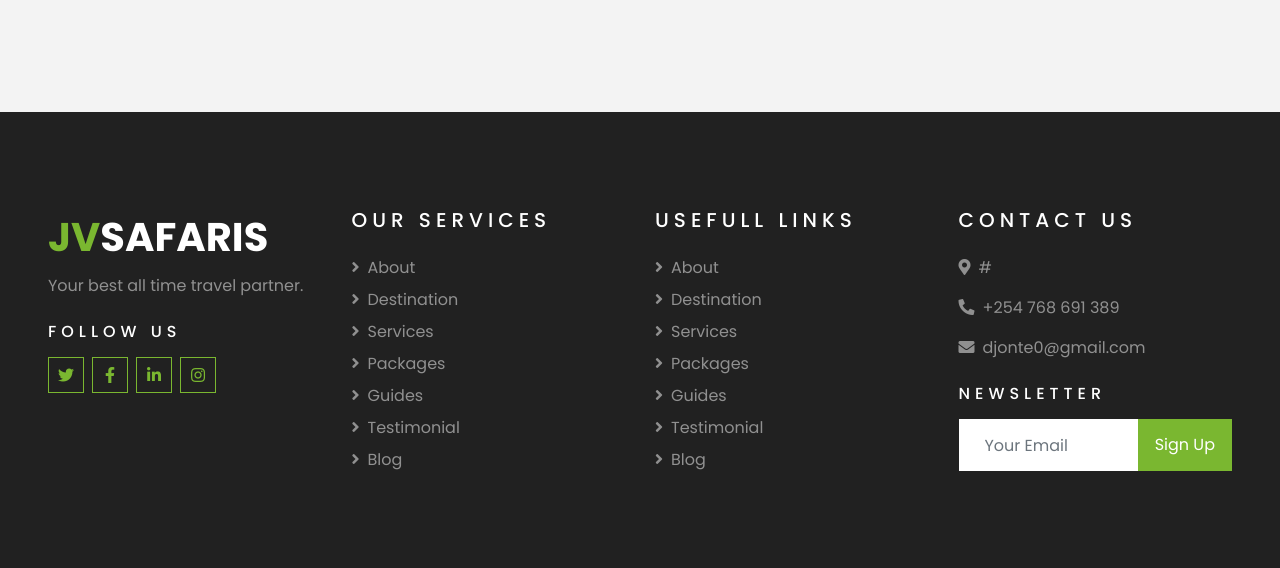
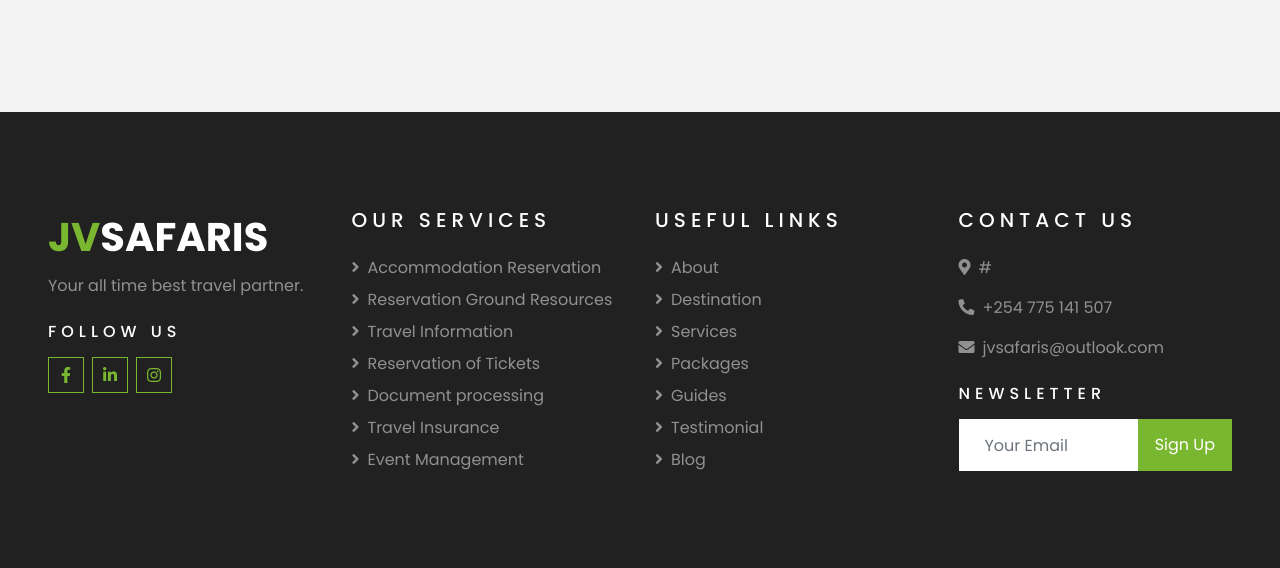
Before and after one commit to johnk106/jvs-dep, a Django app: page / in a window 1280 px wide. Shown: the part 4800-5368 px from the top of the page. Run offline with Django 4.2, Linux system fonts and the light colour scheme; data comes from the database, SQL or seed files in the repository; data that the repository does not hold is empty; some libraries are stand-ins or nearby versions.

Commit message:
added social media links and fixed the footer links

```diff
--- a/JVSafaris/JVSafarisMain/templates/jvsafarismain/about.html
+++ b/JVSafaris/JVSafarisMain/templates/jvsafarismain/about.html
@@ -172,7 +172,7 @@ about
                     {%endfor%}
             </div>
         </div>
-    </div>
+    </div></div>
     <!-- Team End -->
 
 {%endblock%}
--- a/JVSafaris/JVSafarisMain/templates/jvsafarismain/index.html
+++ b/JVSafaris/JVSafarisMain/templates/jvsafarismain/index.html
@@ -42,28 +42,28 @@
             <div class="row">
                 <div class="col-lg-6 text-center text-lg-left mb-2 mb-lg-0">
                     <div class="d-inline-flex align-items-center">
-                        <p><i class="fa fa-envelope mr-2"></i>jvsafaris.outlook.com</p>
+                        <p><i class="fa fa-envelope mr-2"></i>jvsafaris@outlook.com</p>
                         <p class="text-body px-3">|</p>
-                        <p><i class="fa fa-phone-alt mr-2"></i>+254 768 691 389</p>
+                        <p><i class="fa fa-phone-alt mr-2"></i>+254 775 141 507</p>
                     </div>
                 </div>
                 <div class="col-lg-6 text-center text-lg-right">
                     <div class="d-inline-flex align-items-center">
-                        <a class="text-primary px-3" href="">
+                        <a class="text-primary px-3" href="https://www.facebook.com/profile.php?id=100086960535828">
                             <i class="fab fa-facebook-f"></i>
                         </a>
-                        <a class="text-primary px-3" href="">
+                     <!-- <a class="text-primary px-3" href="">
                             <i class="fab fa-twitter"></i>
-                        </a>
+                        </a> -->
                         <a class="text-primary px-3" href="https://www.linkedin.com/company/jvsafaris-travel-agency/">
                             <i class="fab fa-linkedin-in"></i>
                         </a>
-                        <a class="text-primary px-3" href="">
+                        <a class="text-primary px-3" href="https://www.instagram.com/jvsafaris_travell_agency/">
                             <i class="fab fa-instagram"></i>
                         </a>
-                        <a class="text-primary pl-3" href="">
+                      <!--  <a class="text-primary pl-3" href="">
                             <i class="fab fa-youtube"></i>
-                        </a>
+                        </a> -->
 
                     </div>
                 </div>
@@ -588,29 +588,29 @@
                 <a href="" class="navbar-brand">
                     <h1 class="text-primary">JV<span class="text-white">SAFARIS</span></h1>
                 </a>
-                <p>Your best all time travel partner.</p>
+                <p>Your all time best travel partner.</p>
                 <h6 class="text-white text-uppercase mt-4 mb-3" style="letter-spacing: 5px;">Follow Us</h6>
                 <div class="d-flex justify-content-start">
-                    <a class="btn btn-outline-primary btn-square mr-2" href="#"><i class="fab fa-twitter"></i></a>
-                    <a class="btn btn-outline-primary btn-square mr-2" href="#"><i class="fab fa-facebook-f"></i></a>
-                    <a class="btn btn-outline-primary btn-square mr-2" href="#"><i class="fab fa-linkedin-in"></i></a>
-                    <a class="btn btn-outline-primary btn-square" href="https://www.linkedin.com/company/jvsafaris-travel-agency/"><i class="fab fa-instagram"></i></a>
+                  <!--  <a class="btn btn-outline-primary btn-square mr-2" href="#"><i class="fab fa-twitter"></i></a> -->
+                    <a class="btn btn-outline-primary btn-square mr-2" href="https://www.facebook.com/profile.php?id=100086960535828"><i class="fab fa-facebook-f"></i></a>
+                    <a class="btn btn-outline-primary btn-square mr-2" href="https://www.linkedin.com/company/jvsafaris-travel-agency/"><i class="fab fa-linkedin-in"></i></a>
+                    <a class="btn btn-outline-primary btn-square" href="https://www.instagram.com/jvsafaris_travell_agency/"><i class="fab fa-instagram"></i></a>
                 </div>
             </div>
             <div class="col-lg-3 col-md-6 mb-5">
                 <h5 class="text-white text-uppercase mb-4" style="letter-spacing: 5px;">Our Services</h5>
                 <div class="d-flex flex-column justify-content-start">
-                    <a class="text-white-50 mb-2" href="#"><i class="fa fa-angle-right mr-2"></i>About</a>
-                    <a class="text-white-50 mb-2" href="#"><i class="fa fa-angle-right mr-2"></i>Destination</a>
-                    <a class="text-white-50 mb-2" href="#"><i class="fa fa-angle-right mr-2"></i>Services</a>
-                    <a class="text-white-50 mb-2" href="#"><i class="fa fa-angle-right mr-2"></i>Packages</a>
-                    <a class="text-white-50 mb-2" href="#"><i class="fa fa-angle-right mr-2"></i>Guides</a>
-                    <a class="text-white-50 mb-2" href="#"><i class="fa fa-angle-right mr-2"></i>Testimonial</a>
-                    <a class="text-white-50" href="#"><i class="fa fa-angle-right mr-2"></i>Blog</a>
+                    <a class="text-white-50 mb-2" href="#"><i class="fa fa-angle-right mr-2"></i>Accommodation Reservation</a>
+                    <a class="text-white-50 mb-2" href="#"><i class="fa fa-angle-right mr-2"></i>Reservation Ground Resources</a>
+                    <a class="text-white-50 mb-2" href="#"><i class="fa fa-angle-right mr-2"></i>Travel Information</a>
+                    <a class="text-white-50 mb-2" href="#"><i class="fa fa-angle-right mr-2"></i>Reservation of Tickets</a>
+                    <a class="text-white-50 mb-2" href="#"><i class="fa fa-angle-right mr-2"></i>Document processing</a>
+                    <a class="text-white-50 mb-2" href="#"><i class="fa fa-angle-right mr-2"></i>Travel Insurance</a>
+                    <a class="text-white-50" href="#"><i class="fa fa-angle-right mr-2"></i>Event Management</a>
                 </div>
             </div>
             <div class="col-lg-3 col-md-6 mb-5">
-                <h5 class="text-white text-uppercase mb-4" style="letter-spacing: 5px;">Usefull Links</h5>
+                <h5 class="text-white text-uppercase mb-4" style="letter-spacing: 5px;">Useful Links</h5>
                 <div class="d-flex flex-column justify-content-start">
                     <a class="text-white-50 mb-2" href="{%url 'JVS:about'%}"><i class="fa fa-angle-right mr-2"></i>About</a>
                     <a class="text-white-50 mb-2" href="{%url 'JVS:destinations'%}"><i class="fa fa-angle-right mr-2"></i>Destination</a>
@@ -624,8 +624,8 @@
             <div class="col-lg-3 col-md-6 mb-5">
                 <h5 class="text-white text-uppercase mb-4" style="letter-spacing: 5px;">Contact Us</h5>
                 <p><i class="fa fa-map-marker-alt mr-2"></i>#</p>
-                <p><i class="fa fa-phone-alt mr-2"></i>+254 768 691 389</p>
-                <p><i class="fa fa-envelope mr-2"></i>djonte0@gmail.com</p>
+                <p><i class="fa fa-phone-alt mr-2"></i>+254 775 141 507</p>
+                <p><i class="fa fa-envelope mr-2"></i>jvsafaris@outlook.com</p>
                 <h6 class="text-white text-uppercase mt-4 mb-3" style="letter-spacing: 5px;">Newsletter</h6>
                 <div class="w-100">
                     <div class="input-group">
```
Also changed, not shown: JVSafaris/JVSafarisMain/templates/jvsafarismain/base.html (+21 -21 lines).
